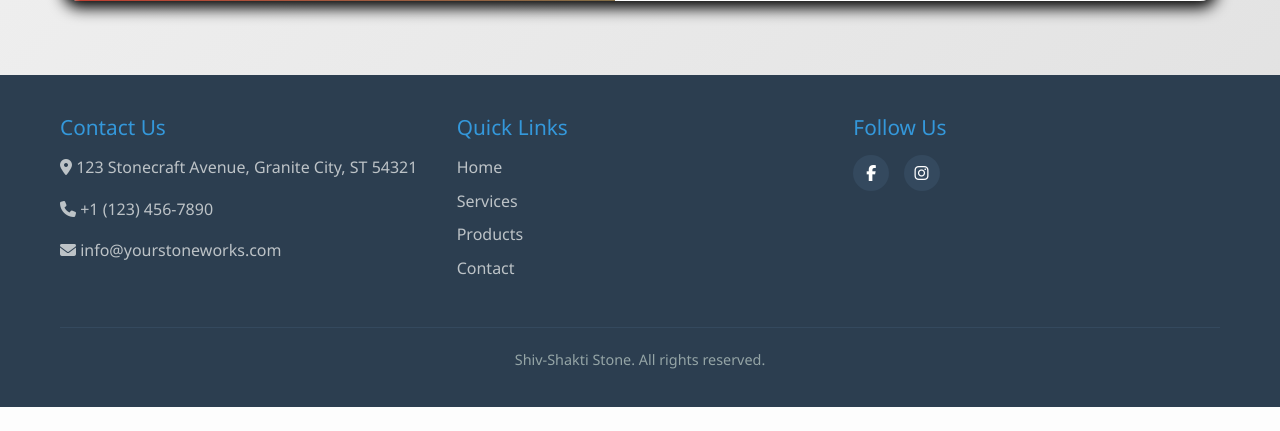
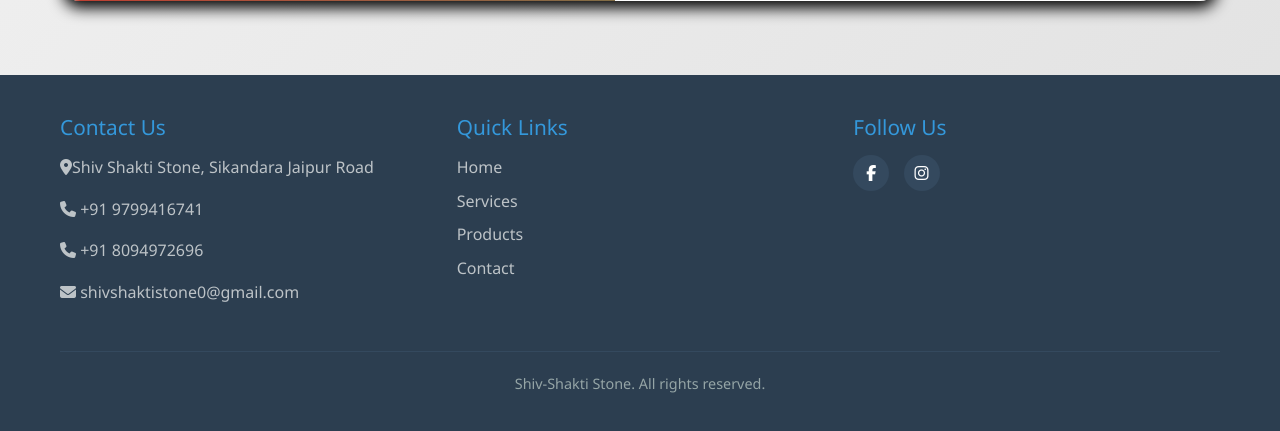
Before and after one commit to Mayankarjoriya/Shiv-Shakti-Stone, a Django app: page /contact/ in a window 1280 px wide. Shown: the part 855-1286 px from the top of the page. Before the commit the page ends 1262 px from the top, so only its background shows below. Run offline with Django 5.2, Linux system fonts and the light colour scheme.

Commit message:
Update contact information in footer section

```diff
--- a/templates/base/base.html
+++ b/templates/base/base.html
@@ -69,14 +69,13 @@
     <footer class="footer">
         <div class="container">
             <div class="footer-content">
-                <div class="footer-section contact-info">
-                    <h3>Contact Us</h3>
-                    <p><i class="fas fa-map-marker-alt"></i> 123 Stonecraft Avenue, Granite City, ST 54321</p>
-                    <p><i class="fas fa-phone"></i> <a href="tel:+11234567890">+1 (123) 456-7890</a></p>
-                    <p><i class="fas fa-envelope"></i> <a
-                            href="mailto:info@yourstoneworks.com">info@yourstoneworks.com</a></p>
-                </div>
-
+               <div class="footer-section contact-info">
+        <h3>Contact Us</h3>
+        <p><i class="fas fa-map-marker-alt"></i>Shiv Shakti Stone, Sikandara Jaipur Road</p>
+        <p><i class="fas fa-phone"></i> <a href="tel:+11234567890">+91 9799416741</a></p>
+        <p><i class="fas fa-phone"></i> <a href="tel:+11234567890">+91 8094972696</a></p>
+        <p><i class="fas fa-envelope"></i> <a href="mailto: shivshaktistone0@gmail.com">shivshaktistone0@gmail.com</a></p>
+      </div>
                 <div class="footer-section quick-links">
                     <h3>Quick Links</h3>
                     <ul>
```
